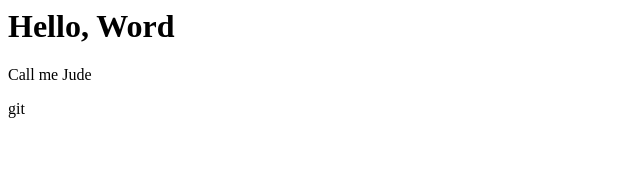
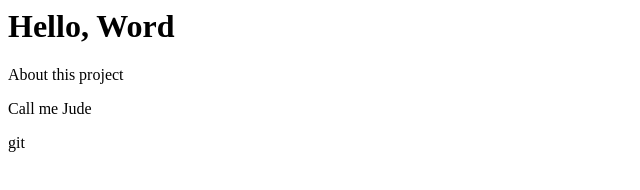
Before and after one commit to Judedyn/frans-jude-, a plain HTML site: page index.html in a window 1280 px wide. Shown: the whole page, without its empty margins (0-640 px from the left). Drawn offline with Linux system fonts and the light colour scheme.

Commit message:
Add a link to the About page

```diff
--- a/index.html
+++ b/index.html
@@ -4,6 +4,7 @@
      </head>
      <body>
        <h1>Hello, Word</h1>
+       <a herf='About.html'>About this project</a>
        <p>Call me Jude</p>
        <img scr="https://images.fineartamerica.com/images-medium-large-5/2-humpback-whale-breaching-christopher-swannscience-photo-library.jpg">git
        <body>
```
